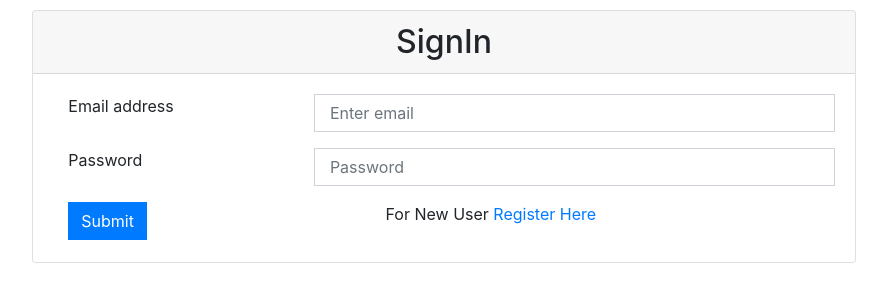
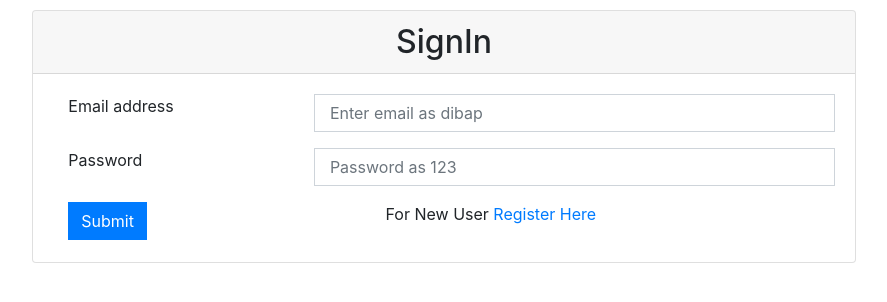
Before and after one commit to Dibap28/BankManagementSystem, a React (Create React App) app: page /login in a window 1280 px wide. Shown: the top 302 px of the page, without its empty margins (196-1083 px from the left). Built offline with nearby package versions, Linux system fonts and the light colour scheme.

Commit message:
added placeholder message

```diff
--- a/src/customer/Login.js
+++ b/src/customer/Login.js
@@ -41,7 +41,7 @@ const Login = () => {
                   <Form.Control
                     className="halfwidth"
                     type="email"
-                    placeholder="Enter email"
+                    placeholder="Enter email as dibap"
                     onChange={setEmail}
                   />
                 </Form.Group>
@@ -55,7 +55,7 @@ const Login = () => {
                   <Form.Control
                     className="halfwidth"
                     type="password"
-                    placeholder="Password"
+                    placeholder="Password as 123"
                     onChange={setPassword}
                   />
                 </Form.Group>
--- a/src/customer/Profile.js
+++ b/src/customer/Profile.js
@@ -1,5 +1,4 @@
 import React from "react";
-import { Form } from "react-bootstrap";
 import Registration from "../customer/Registration";
 
 const Profile = () => {
--- a/src/customer/Registration.js
+++ b/src/customer/Registration.js
@@ -1,7 +1,6 @@
 import React, { useState } from "react";
 import { Form, Button, Card } from "react-bootstrap";
 import { Link } from "react-router-dom";
-import Login from "../customer/Login";
 
 const Registration = (props) => {
   let formname = props.formname;
```
